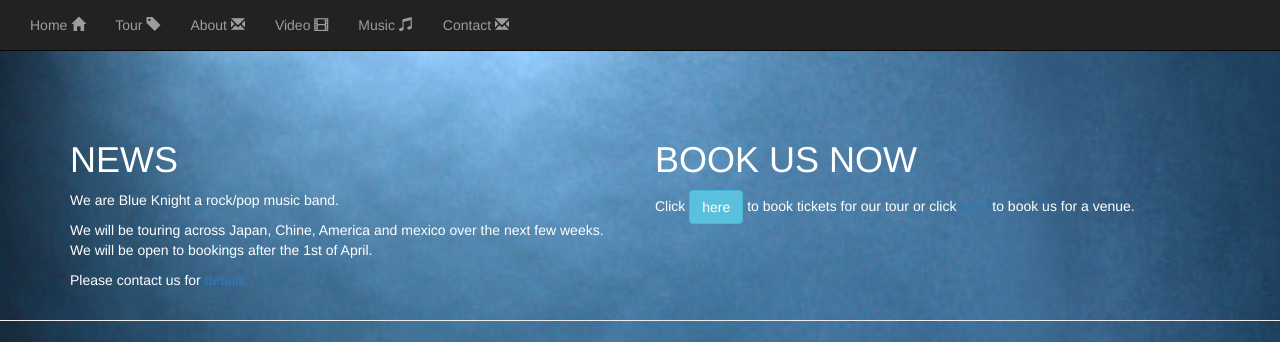
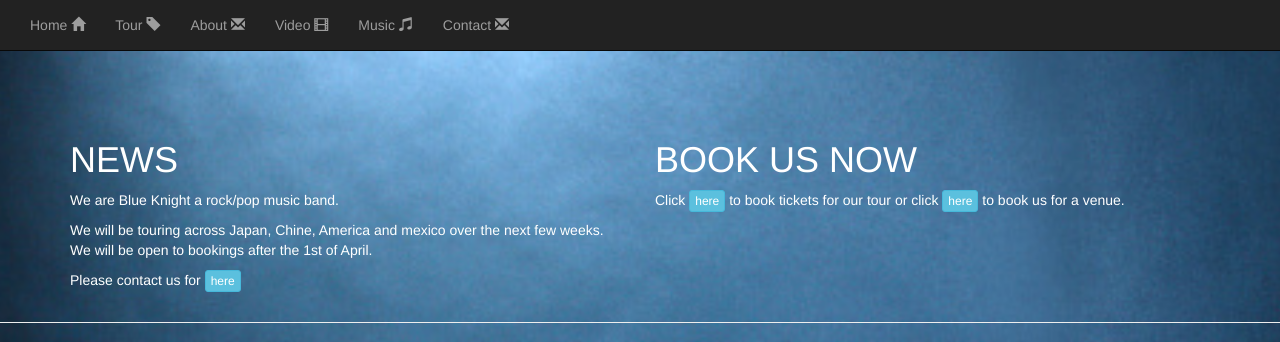
Before and after one commit to Code-Institute-Submissions/blueknightt, a plain HTML site: page index.html at #/home in a window 1280 px wide. Shown: the top 342 px of the page. Drawn offline with nearby package versions, Linux system fonts and the light colour scheme; some packages are replaced by stand-ins of ours.

Commit message:
Update home.html

```diff
--- a/pages/home.html
+++ b/pages/home.html
@@ -6,11 +6,11 @@
 								<p>
 								We will be touring across Japan, Chine, America and mexico over the next few weeks. We will be open to bookings after the 1st of April.
 							</p>
-						<p>Please contact us for <a href="#/contact"> details.</a></p>
+						<p>Please contact us for <a href="#/contact" class="btn btn-info btn-xs" role="button">here</a></p>
 						</div>
 						<div class='col-md-6'>
 							<h1>BOOK US NOW</h1>
-							<p>Click <a href="#/tour" class="btn btn-info" role="button">here</a> to book tickets for our tour or click <a href="#/contact">here</a> to book us for a venue.</p>
+							<p>Click <a href="#/tour" class="btn btn-info btn-xs" role="button">here</a> to book tickets for our tour or click <a href="#/contact" class="btn btn-info btn-xs" role="button">here</a> to book us for a venue.</p>
 
 
 
```
